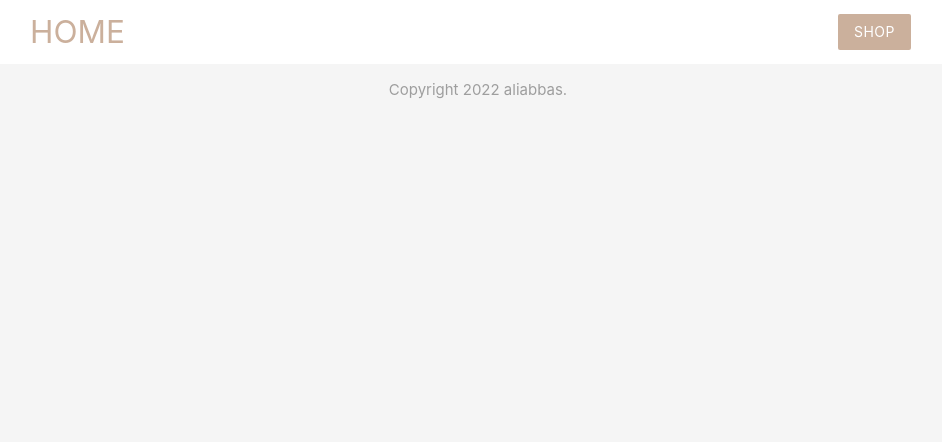
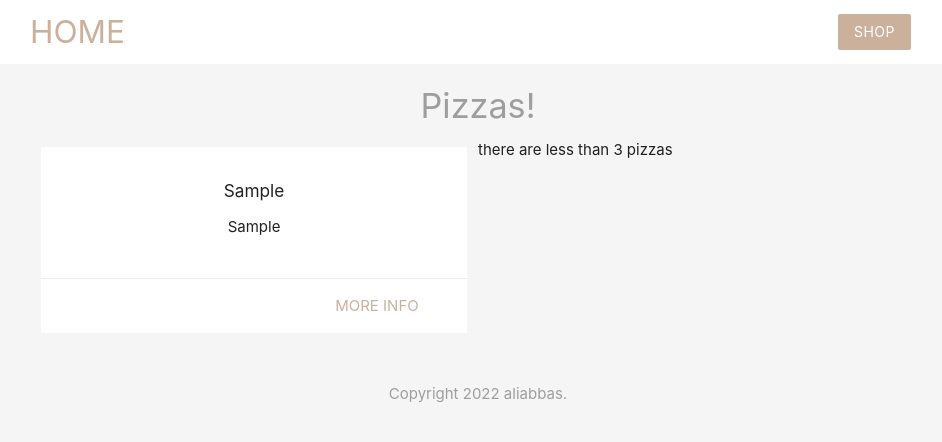
Before and after one commit to aliabbasTECH/PHP-Practic, a PHP site: page / in a window 1280 px wide. Shown: the top 442 px of the page, without its empty margins (162-1104 px from the left). Run offline with PHP 8.4, Linux system fonts and the light colour scheme; tables that the repository leaves empty or names only in its code hold one stand-in row (values such as "Sample post").

Commit message:
update 7/20/2022

```diff
--- /dev/null
+++ b/config/db_connect.php
@@ -0,0 +1,11 @@
+<?php
+
+// connect to database
+$con = mysqli_connect("localhost","ali","test1234","pizza_"); // connect to db host=localhost ,username=ali,password=test1234,DataBase=pizza_
+
+// check connection
+if(!$con){               // if no DB then genrate error
+  echo 'Connection error:'.mysqli_connect_error();
+}
+
+?>
--- a/index.php
+++ b/index.php
@@ -1,10 +1,62 @@
-<!DOCTYPE html>
+<?php
+include('config/db_connect.php');
+// write query for all pizzas
+$sql = 'SELECT title, ingredients, id FROM pizzas_ ORDER BY created_at'; //select title,ingredients and id from pizzas_ table and store in php variable date wise ORDER;
+
+// make query $ get result
+$result= mysqli_query($con, $sql); // create query that from con DB where Ppizzas Table is present;
+
+// fetch the resulting rows as an array
+$pizzas = mysqli_fetch_all($result, MYSQLI_ASSOC);
+
+// free result from memory
+mysqli_free_result($result);
+
+// close connection
+mySqli_close($con);
+
+// explode(',',$pizzas[0]['ingredients']);
+
+
+?>
+
+
   <html>
 
-       <?php include("header.php"); ?>
+       <?php include("templates/header.php"); ?>
+       <h4 class="center grey-text">Pizzas!</h4>
+       <div class="container">
+        <div class="row">
 
+            <?php foreach($pizzas as $value):?>
 
+               <div class="col s6 md3">
+                  <div class="card z-depth-0">
+                       <div class="card-content center">
+                          <h6>
+                            <?php echo htmlspecialchars($value['title']); ?>
+                          </h6>
 
-       <?php include("footer.php"); ?>
+                          <ul>
+                           <?php foreach(explode(',',$value['ingredients']) as $ing ): ?>
+                             <li><?php echo htmlspecialchars($ing);?></li>
+                           <?php endforeach; ?>
+                          </ul>
+
+                        </div>
+                        <div class="card-action right-align">
+                         <a href="#" class="brand-text">more info</a>
+                        </div>
+                  </div>
+                </div>
+            <?php endforeach; ?>
+            <?php  if(count($value) >=4): ?>
+              <p>there are 2 or more pizzas</p>
+            <?php  else: ?>
+                   <p>there are less than 3 pizzas </p>
+            <?php endif; ?>
+        </div>
+        </div>
+        <?php include("templates/footer.php"); ?>
 
   </html>
```
Also changed, not shown: add.php (+8 -5 lines), RW/ali.php (renamed from ali.php), RW/ali2.php (renamed from ali2.php), RW/alihtml.php (renamed from alihtml.php), RW/detail.php (renamed from detail.php), RW/shop.php (renamed from shop.php), templates/footer.php (renamed from footer.php), templates/header.php (renamed from header.php).
